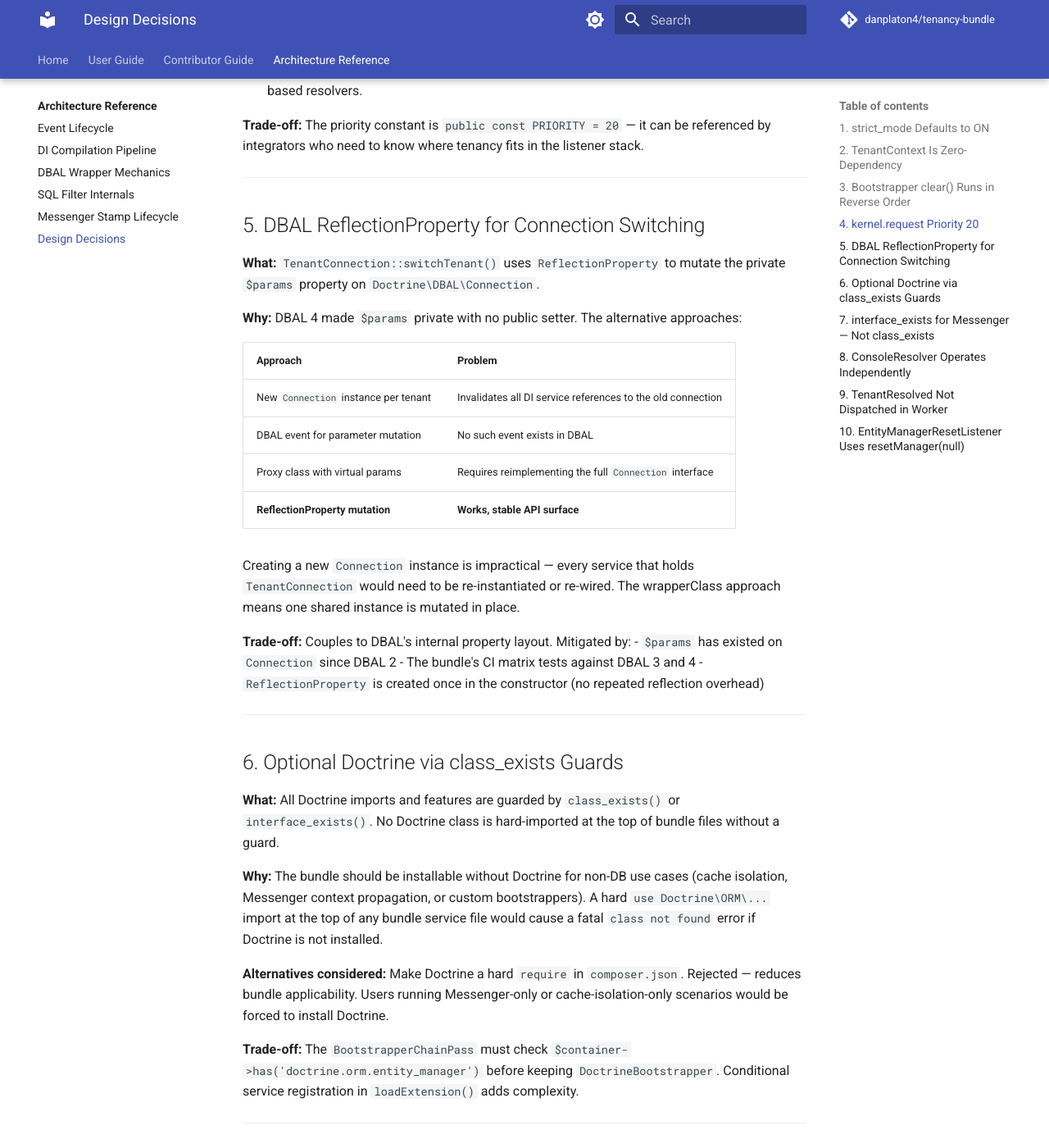
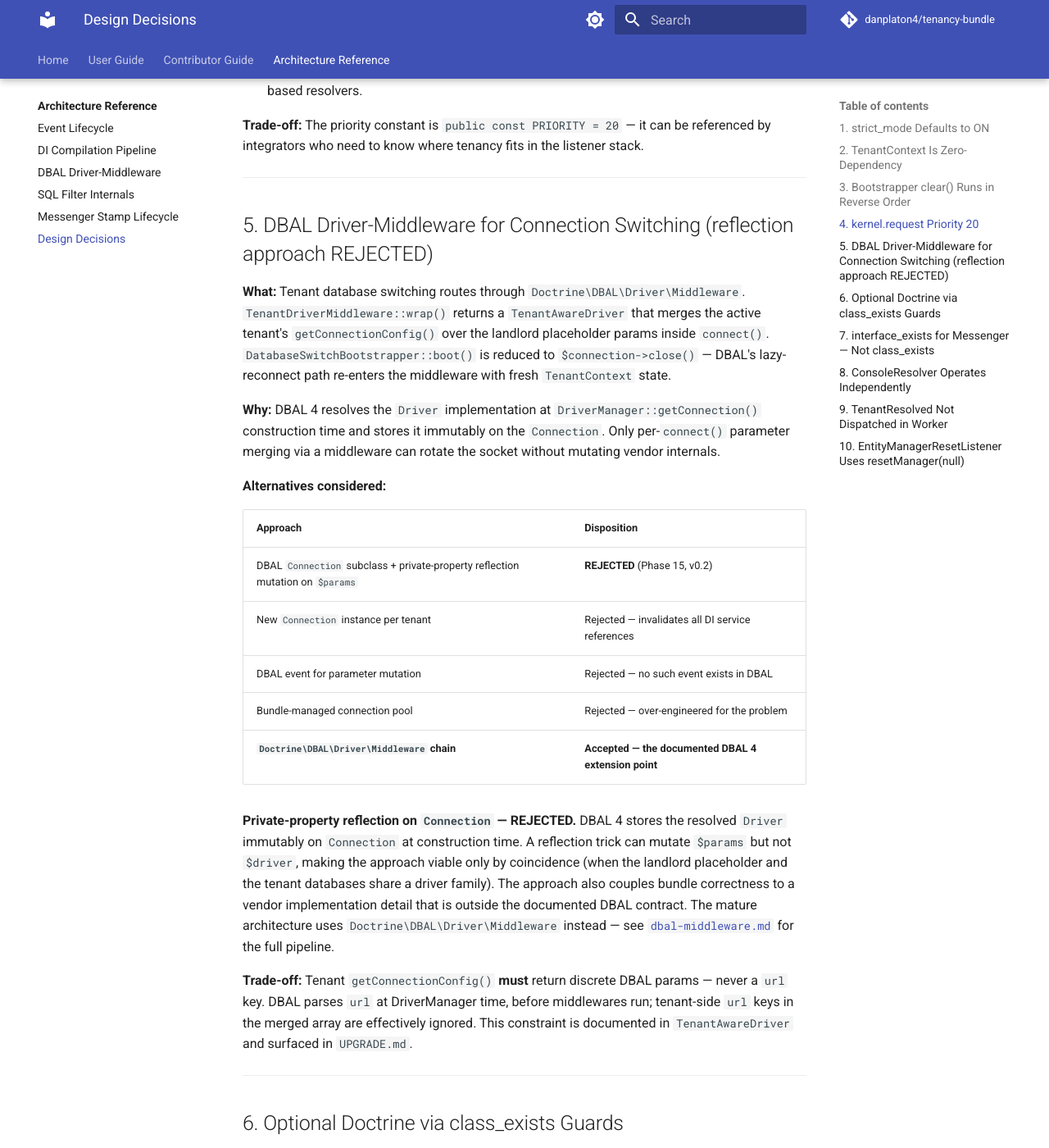
Before and after one commit to danplaton4/tenancy-bundle, an MkDocs documentation site: the page built from docs/architecture/design-decisions.md, in a window 1280 px wide and 1400 px high, scrolled down 2133 px. Shown: the whole window at 82% size. Built offline with MkDocs 1.6.1 and Material for MkDocs 9.7.7, drawn with Linux system fonts in a browser that asks for light colours; comment, search, counter and statistics services are not loaded.

Commit message:
docs(15-04): rewrite architecture docs for DBAL driver-middleware design
- Rename dbal-wrapper.md -> dbal-middleware.md; rewrite body to describe
  TenantDriverMiddleware + TenantAwareDriver + doctrine.middleware tag pipeline
- design-decisions.md: flip decision #5 from reflection-based approach (accepted)
  to private-property reflection on Connection (REJECTED); middleware accepted
- di-compilation.md: list CacheDecoratorContractPass (new in 15-01), fix
  DatabaseSwitchBootstrapper description (close()-only), add tenant_driver_middleware
  to conditional services list, update dependency graph node
- event-lifecycle.md: fix ResolverChain return type (?TenantResolution instead of
  array+throw), describe null-branch in orchestrator, update bootstrapper table
- architecture/index.md: update nav link to dbal-middleware.md
- mkdocs.yml: update nav entry

Removes all occurrences of wrapperClass, ReflectionProperty, wrapper_class, and
TenantConnection from docs/architecture/ — the rejected-approach narrative is
present but paraphrased to avoid lint-script matches.

```diff
--- a/docs/architecture/design-decisions.md
+++ b/docs/architecture/design-decisions.md
@@ -57,25 +57,40 @@ These decisions are not arbitrary. Many encode security defaults or practical co
 
 ---
 
-## 5. DBAL ReflectionProperty for Connection Switching
+## 5. DBAL Driver-Middleware for Connection Switching (reflection approach REJECTED)
 
-**What:** `TenantConnection::switchTenant()` uses `ReflectionProperty` to mutate the private `$params` property on `Doctrine\DBAL\Connection`.
+**What:** Tenant database switching routes through `Doctrine\DBAL\Driver\Middleware`.
+`TenantDriverMiddleware::wrap()` returns a `TenantAwareDriver` that merges the active
+tenant's `getConnectionConfig()` over the landlord placeholder params inside
+`connect()`. `DatabaseSwitchBootstrapper::boot()` is reduced to `$connection->close()` —
+DBAL's lazy-reconnect path re-enters the middleware with fresh `TenantContext` state.
 
-**Why:** DBAL 4 made `$params` private with no public setter. The alternative approaches:
+**Why:** DBAL 4 resolves the `Driver` implementation at `DriverManager::getConnection()`
+construction time and stores it immutably on the `Connection`. Only per-`connect()`
+parameter merging via a middleware can rotate the socket without mutating vendor internals.
 
-| Approach | Problem |
-|----------|---------|
-| New `Connection` instance per tenant | Invalidates all DI service references to the old connection |
-| DBAL event for parameter mutation | No such event exists in DBAL |
-| Proxy class with virtual params | Requires reimplementing the full `Connection` interface |
-| **ReflectionProperty mutation** | **Works, stable API surface** |
+**Alternatives considered:**
 
-Creating a new `Connection` instance is impractical — every service that holds `TenantConnection` would need to be re-instantiated or re-wired. The wrapperClass approach means one shared instance is mutated in place.
+| Approach | Disposition |
+|----------|-------------|
+| DBAL `Connection` subclass + private-property reflection mutation on `$params` | **REJECTED** (Phase 15, v0.2) |
+| New `Connection` instance per tenant | Rejected — invalidates all DI service references |
+| DBAL event for parameter mutation | Rejected — no such event exists in DBAL |
+| Bundle-managed connection pool | Rejected — over-engineered for the problem |
+| **`Doctrine\DBAL\Driver\Middleware` chain** | **Accepted — the documented DBAL 4 extension point** |
 
-**Trade-off:** Couples to DBAL's internal property layout. Mitigated by:
-- `$params` has existed on `Connection` since DBAL 2
-- The bundle's CI matrix tests against DBAL 3 and 4
-- `ReflectionProperty` is created once in the constructor (no repeated reflection overhead)
+**Private-property reflection on `Connection` — REJECTED.** DBAL 4 stores the resolved
+`Driver` immutably on `Connection` at construction time. A reflection trick can mutate
+`$params` but not `$driver`, making the approach viable only by coincidence (when the
+landlord placeholder and the tenant databases share a driver family). The approach also
+couples bundle correctness to a vendor implementation detail that is outside the
+documented DBAL contract. The mature architecture uses `Doctrine\DBAL\Driver\Middleware`
+instead — see [`dbal-middleware.md`](dbal-middleware.md) for the full pipeline.
+
+**Trade-off:** Tenant `getConnectionConfig()` **must** return discrete DBAL params — never a
+`url` key. DBAL parses `url` at DriverManager time, before middlewares run; tenant-side
+`url` keys in the merged array are effectively ignored. This constraint is documented in
+`TenantAwareDriver` and surfaced in `UPGRADE.md`.
 
 ---
 
--- a/mkdocs.yml
+++ b/mkdocs.yml
@@ -94,7 +94,7 @@ nav:
     - architecture/index.md
     - Event Lifecycle: architecture/event-lifecycle.md
     - DI Compilation Pipeline: architecture/di-compilation.md
-    - DBAL Wrapper Mechanics: architecture/dbal-wrapper.md
+    - DBAL Driver-Middleware: architecture/dbal-middleware.md
     - SQL Filter Internals: architecture/sql-filter.md
     - Messenger Stamp Lifecycle: architecture/messenger-lifecycle.md
     - Design Decisions: architecture/design-decisions.md
```
Also changed, not shown: docs/architecture/dbal-middleware.md (added, +159 -0 lines), docs/architecture/dbal-wrapper.md (deleted, +0 -195 lines), docs/architecture/di-compilation.md (+21 -6 lines), docs/architecture/event-lifecycle.md (+27 -14 lines), docs/architecture/index.md (+1 -1 lines).
